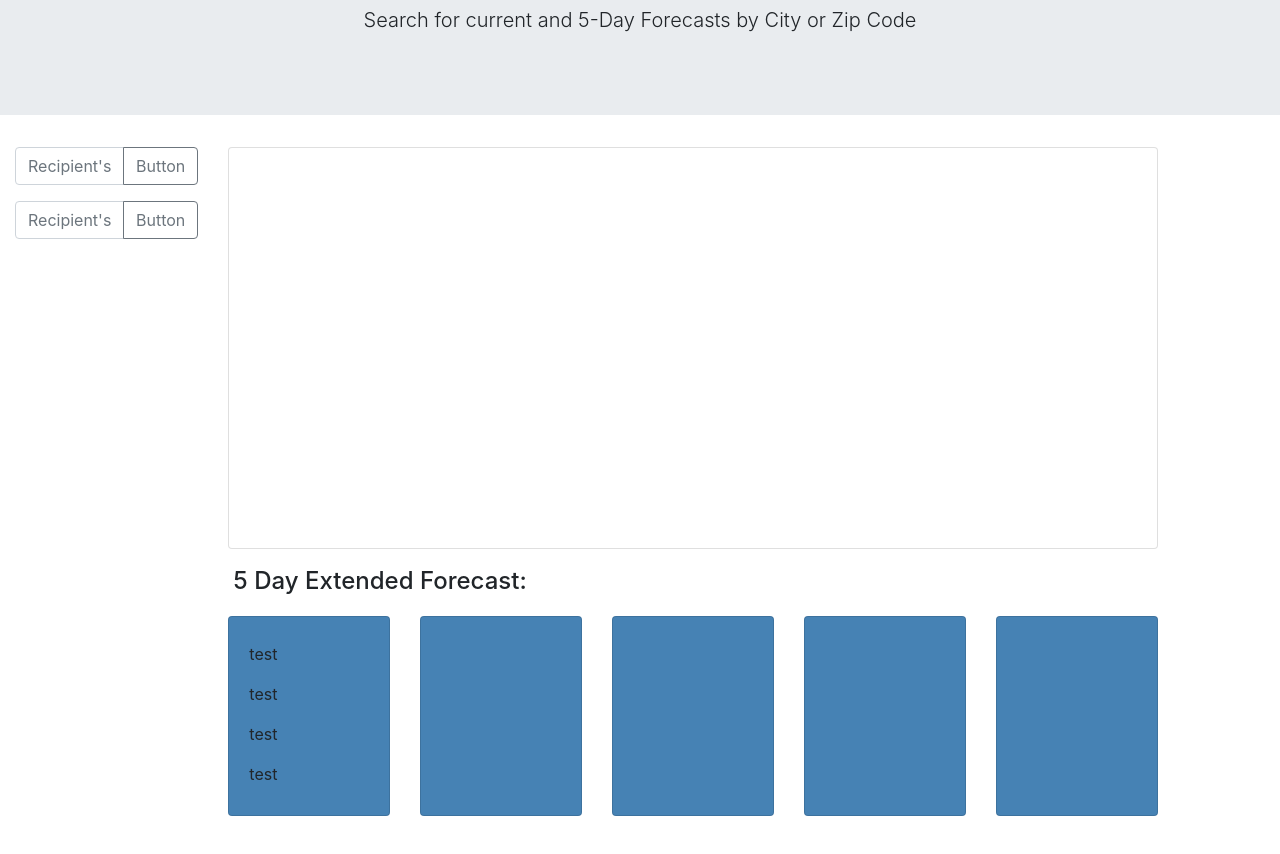
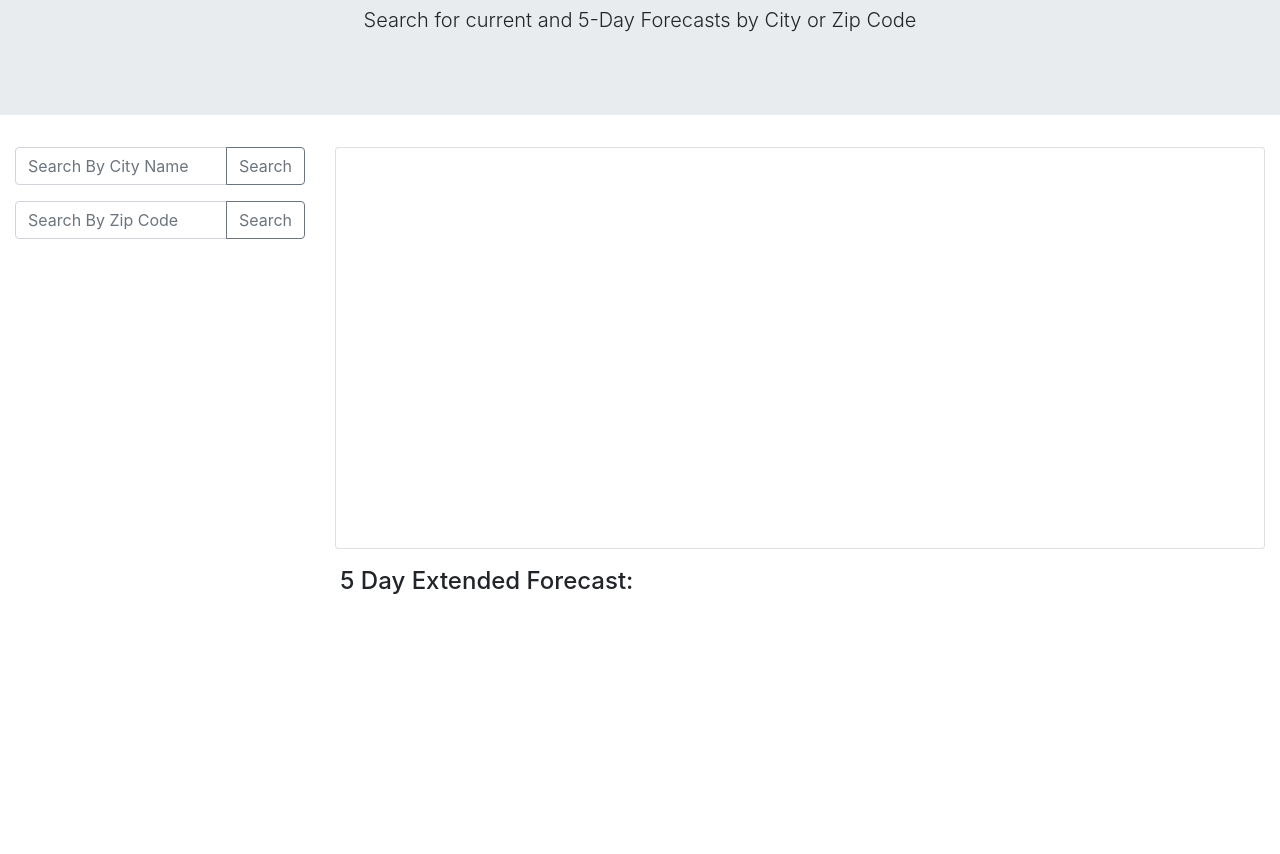
Before and after one commit to goodbyetonto/openweatherapi, a plain HTML site: page index.html in a window 1280 px wide. Shown: the part 134-988 px from the top of the page. Drawn offline with nearby package versions, Linux system fonts and the light colour scheme.

Commit message:
a few more changes to index.html and added script.js

```diff
--- a/index.html
+++ b/index.html
@@ -19,22 +19,24 @@
     </div>
     <div class="container-fluid">
         <div class="row">
-            <div class="col-md-2 search">
+            <div class="col-md-3 search">
                 <div class="input-group mb-3">
-                    <input type="text" class="form-control" placeholder="Recipient's username"
-                        aria-label="Recipient's username" aria-describedby="button-addon2">
+                    <input type="text" class="form-control" id="cityField" placeholder="Search By City Name"
+                        aria-label="Search By City" aria-describedby="button-addon2">
                     <div class="input-group-append">
-                        <button class="btn btn-outline-secondary" type="button" id="button-addon2">Button</button>
+                        <button class="btn btn-outline-secondary" type="button" id="button-addon2 cityBtn">Search</button>
                     </div>
                 </div>
                 <div class="input-group mb-3">
-                    <input type="text" class="form-control" placeholder="Recipient's username"
-                        aria-label="Recipient's username" aria-describedby="button-addon2">
+                    <input type="text" class="form-control" id="zipField" placeholder="Search By Zip Code"
+                        aria-label="Zip Code Search" aria-describedby="button-addon2">
                     <div class="input-group-append">
-                        <button class="btn btn-outline-secondary" type="button" id="button-addon2">Button</button>
+                        <button class="btn btn-outline-secondary" type="button" id="button-addon2 zipBtn">Search</button>
                     </div>
                 </div>
+                <div class="list-group city">
 
+                </div>
             </div>
             <div class="col-md-9 forecast">
                 <div class="row">
@@ -46,7 +48,6 @@
                                 <p id="humidity"></p>
                                 <p id="wind"></p>
                                 <p id="uv"></p>
-
                             </div>
                           </div>
                     </div>
@@ -58,10 +59,10 @@
                     <div class="col">
                             <div class="card daily">
                                 <div class="card-body">
-                                    <p id="date1">test</p>
-                                    <p id="icon1">test</p>
-                                    <p id="temp1">test</p>
-                                    <p id="humid1">test</p>
+                                    <p id="date1"></p>
+                                    <p id="icon1"></p>
+                                    <p id="temp1"></p>
+                                    <p id="humid1"></p>
                                 </div>
                             </div>
                         </div>
@@ -104,10 +105,8 @@
                               <p id="humid5"></p>
                             </div>
                         </div>
-
                     </div>
                 </div>
-
             </div>
         </div>
     </div>
--- a/style.css
+++ b/style.css
@@ -18,6 +18,7 @@
     min-height: 200px;
     max-height: 200px;
     margin-bottom: 15px;
+    display: none;
 
 
 }
```
Also changed, not shown: script.js (added, +28 -0 lines).
